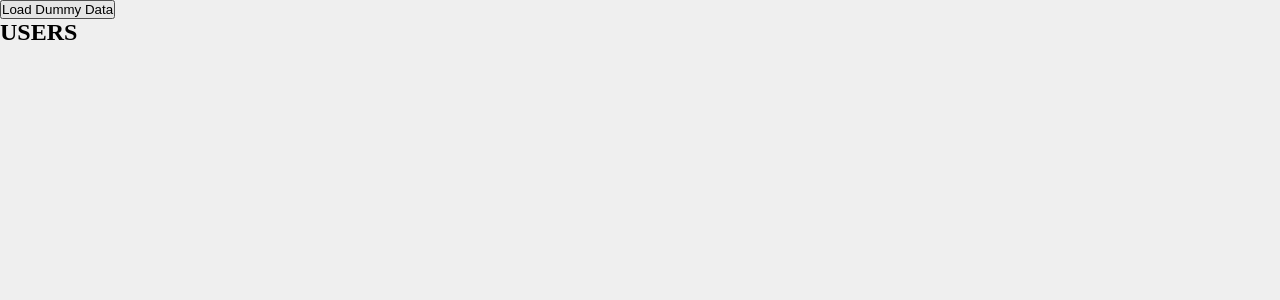
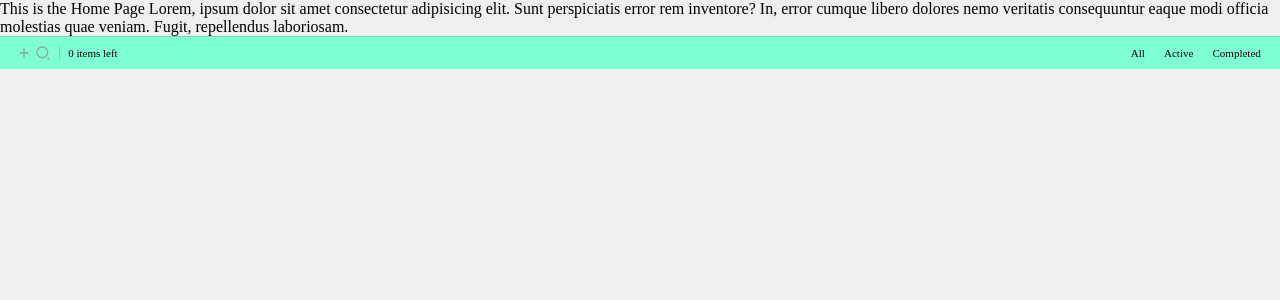
Before and after one commit to Hemsleek/New_Todo, a React (Vite) app: page / in a window 1280 px wide. Shown: the top 300 px of the page. Built offline with nearby package versions, Linux system fonts and the light colour scheme.

Commit message:
feat: react router

```diff
--- a/package.json
+++ b/package.json
@@ -11,7 +11,8 @@
   "dependencies": {
     "axios": "^1.1.3",
     "react": "^18.2.0",
-    "react-dom": "^18.2.0"
+    "react-dom": "^18.2.0",
+    "react-router-dom": "6"
   },
   "devDependencies": {
     "@types/react": "^18.0.17",
--- a/src/App.css
+++ b/src/App.css
@@ -1,5 +1,5 @@
 .App {
   width: 100vw;
   height: 100vh;
-  overflow: hidden;
+  /* overflow: hidden; */
 }
--- a/src/App.jsx
+++ b/src/App.jsx
@@ -1,13 +1,23 @@
-import React from "react";
+import { Route, Routes } from "react-router-dom";
 import "./App.css";
+import ABC from "./components/ABC";
 import Dummy from "./components/Dummy";
+import Footer from "./components/Footer";
+import Home from "./components/Home";
+import Products from "./components/Products";
 import TodoApp from "./components/TodoApp";
 
 const App = () => {
   return (
     <div className="App">
-      {/* <TodoApp /> */}
-      <Dummy />
+      <Routes>
+        <Route path="/" element={<Home />} />
+        <Route path="home" element={<TodoApp />} />
+        <Route path="products" element={<Products />} />
+        <Route path="dummy" element={<Dummy />} />
+        <Route path=":abc" element={<ABC />} />
+      </Routes>
+      <Footer />
     </div>
   );
 };
--- /dev/null
+++ b/src/components/ABC.jsx
@@ -0,0 +1,10 @@
+import React from "react";
+import { useParams } from "react-router-dom";
+
+const ABC = () => {
+  const params = useParams();
+
+  return <div>the parameter passed to this component is {params.abc}</div>;
+};
+
+export default ABC;
--- a/src/components/Footer.jsx
+++ b/src/components/Footer.jsx
@@ -1,6 +1,6 @@
 import React from "react";
 
-const Footer = ({ todos }) => {
+const Footer = ({ todos = [] }) => {
   const todosLeft = todos.filter((todo) => todo.isChecked === false);
   const tabs = "All,Active,Completed".split(",");
   return (
--- /dev/null
+++ b/src/components/Home.jsx
@@ -0,0 +1,14 @@
+import React from "react";
+
+const Home = () => {
+  return (
+    <div>
+      This is the Home Page Lorem, ipsum dolor sit amet consectetur adipisicing
+      elit. Sunt perspiciatis error rem inventore? In, error cumque libero
+      dolores nemo veritatis consequuntur eaque modi officia molestias quae
+      veniam. Fugit, repellendus laboriosam.
+    </div>
+  );
+};
+
+export default Home;
--- /dev/null
+++ b/src/components/Products.jsx
@@ -0,0 +1,7 @@
+import React from "react";
+
+const Products = () => {
+  return <div>Product Page</div>;
+};
+
+export default Products;
--- a/src/components/TodoApp.jsx
+++ b/src/components/TodoApp.jsx
@@ -1,4 +1,5 @@
 import React, { useState } from "react";
+import { Link } from "react-router-dom";
 import { defaultTodos } from "../data";
 import Footer from "./Footer";
 import "./TodoApp.css";
@@ -32,6 +33,7 @@ const TodoApp = () => {
         <Footer todos={todos} />
       </div>
       <span className="cancel-msg">Press 'Esc' to Cancel</span>
+      <Link to="/products">Go to products</Link>
     </>
   );
 };
--- a/src/main.jsx
+++ b/src/main.jsx
@@ -1,10 +1,13 @@
-import React from 'react'
-import ReactDOM from 'react-dom/client'
-import App from './App'
-import './index.css'
+import React from "react";
+import ReactDOM from "react-dom/client";
+import App from "./App";
+import { BrowserRouter } from "react-router-dom";
+import "./index.css";
 
-ReactDOM.createRoot(document.getElementById('root')).render(
+ReactDOM.createRoot(document.getElementById("root")).render(
   <React.StrictMode>
-    <App />
+    <BrowserRouter>
+      <App />
+    </BrowserRouter>
   </React.StrictMode>
-)
+);
```
Also changed, not shown: 1 other file (tests, documents, lock files or other folders).
